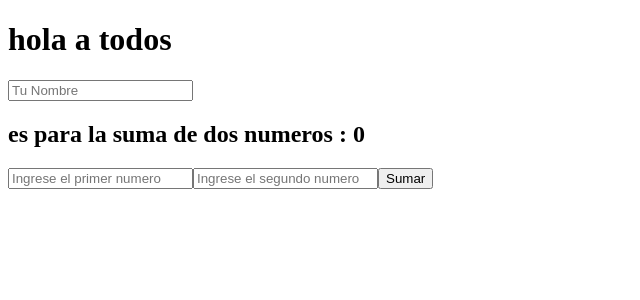
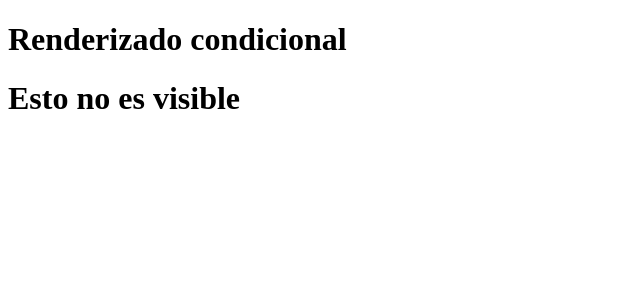
Before and after one commit to UlisesHdzOne/cursojsx, a React (Vite) app: page / in a window 1280 px wide. Shown: the top 300 px of the page, without its empty margins (0-640 px from the left). Built offline with nearby package versions, Linux system fonts and the light colour scheme.

Commit message:
Renderizado condicional

```diff
--- a/src/App.jsx
+++ b/src/App.jsx
@@ -1,60 +1,19 @@
-import { useState } from "react";
 import "./App.css";
 
 function App() {
-  const [myText, setMyText] = useState("Tu Nombre");
-  const [myValue, setMyValue] = useState("");
-
-  const [num1, setNum1] = useState("");
-  const [num2, setNum2] = useState("");
-  const [sum, setSum] = useState(0);
-
-  const handleInput = (e) => {
-    console.log(e.target.value);
-    setMyValue(e.target.value);
-  };
-
-  const handleInputN1 = (e) => {
-    setNum1(e.target.value);
-  };
-
-  const handleInputN2 = (e) => {
-    setNum2(e.target.value);
-  };
-
-  const handleSum = () => {
-    setSum(Number(num1) + Number(num2)); // Convertimos a número antes de sumar
-  };
+  const condition = false;
 
   return (
     <>
-      <h1>hola a todos</h1>
-      <h2>{myValue}</h2>
-      <input
-        type="text"
-        placeholder={myText}
-        value={myValue}
-        onChange={handleInput}
-      />
+      <h1>Renderizado condicional</h1>
+      {condition && <h1>Esto es visible</h1>}
+      {!condition && <h1>Esto no es visible</h1>}
 
-      <br />
-      <h2>es para la suma de dos numeros : {sum}</h2>
-      <input
-        type="number"
-        placeholder="Ingrese el primer numero"
-        value={num1}
-        onChange={handleInputN1}
-      />
 
-      <input
-        type="number"
-        placeholder="Ingrese el segundo numero"
-        value={num2}
-        onChange={handleInputN2}
-      />
+      {/* {condition ? <h1>Esto es visible</h1> : <h1>Esto no es visible</h1>}
+     */}
 
-      <button onClick={handleSum}>Sumar</button>
-    </>
+     </>
   );
 }
 
```
